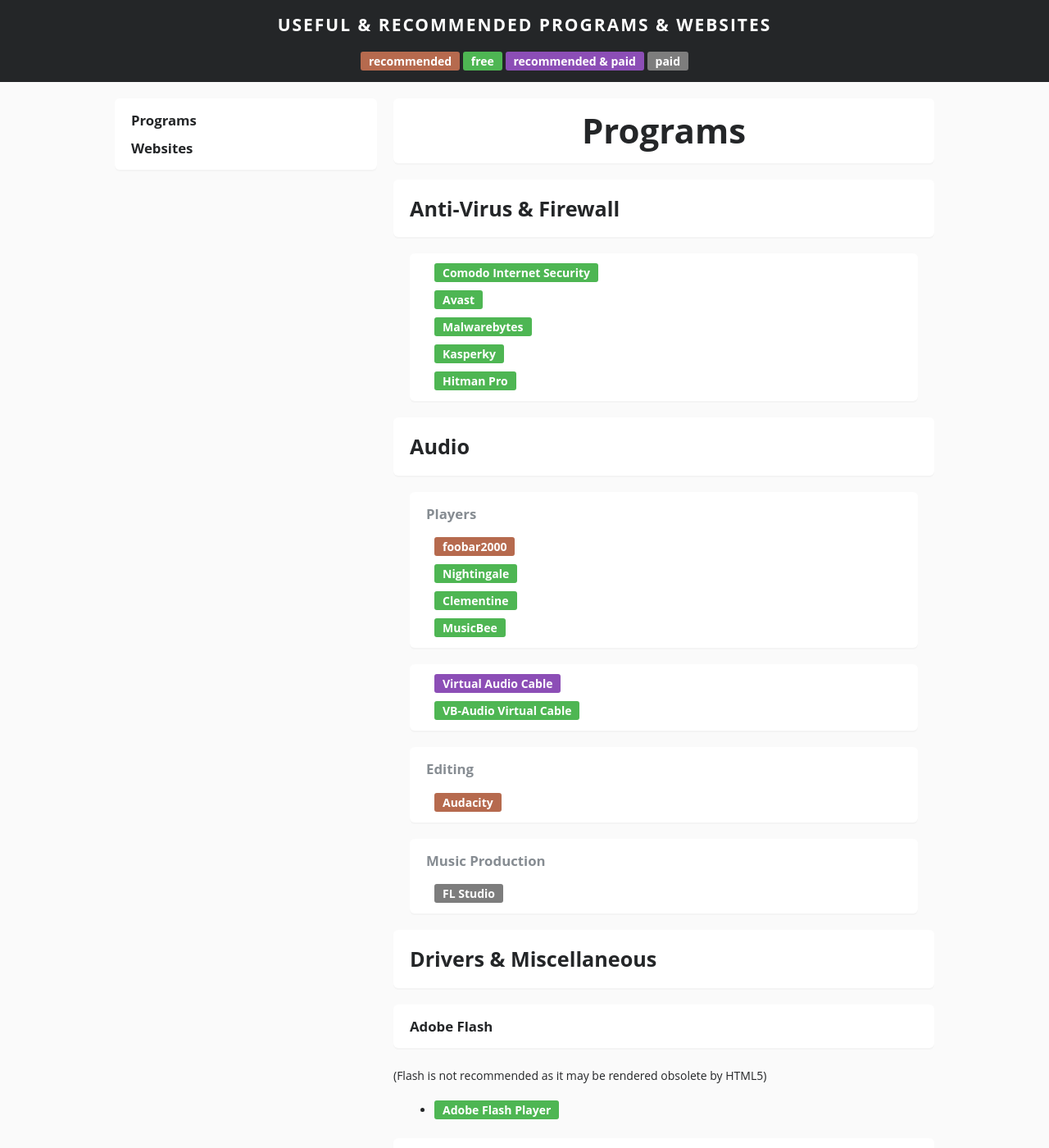
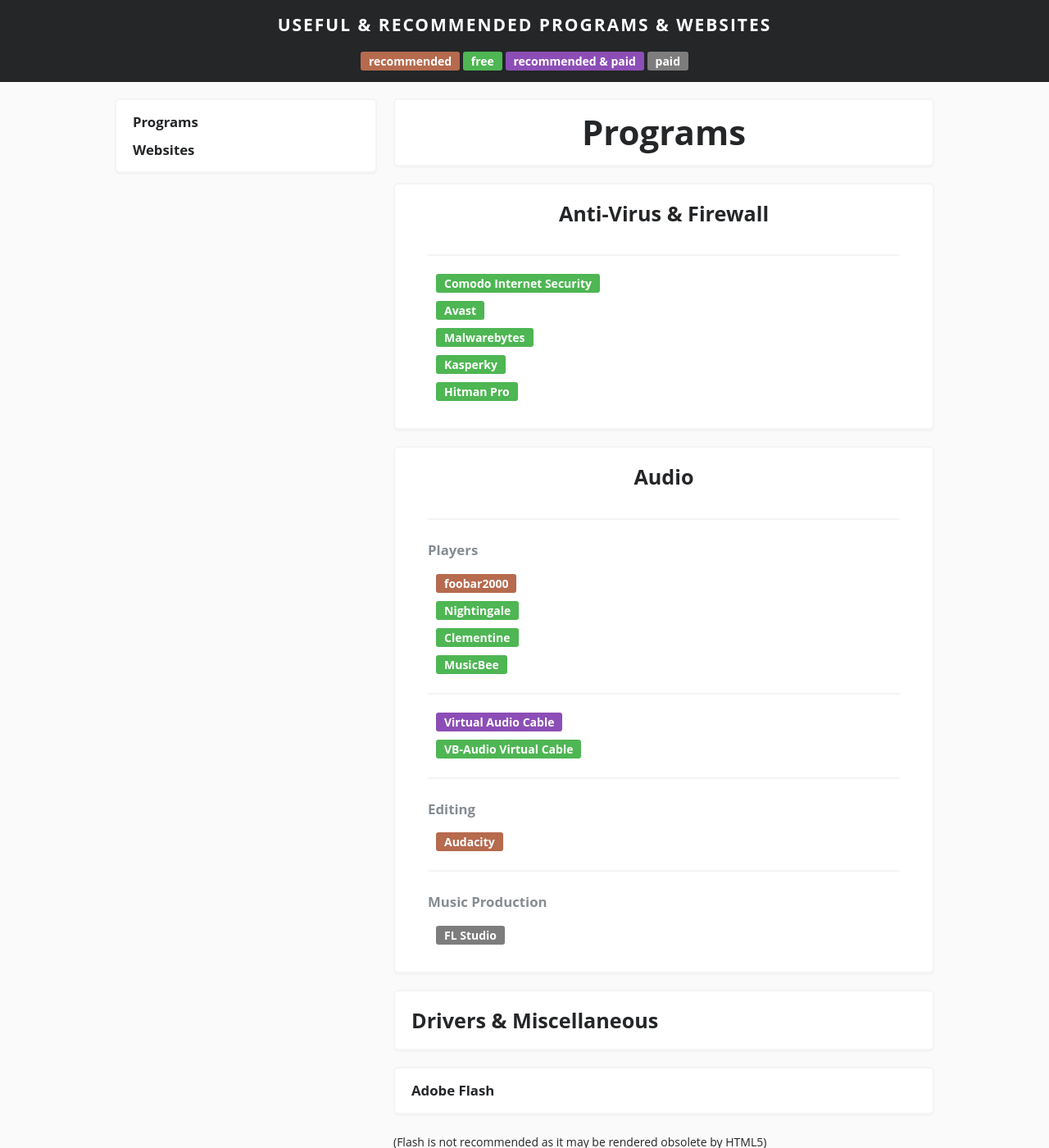
Before and after one commit to bakana808/apps-that-dont-suck, a Jekyll site: the page built from index.html, in a window 1280 px wide and 1400 px high. Shown: the whole window at 82% size. Built offline with Jekyll 4.4.1, drawn with Linux system fonts in a browser that asks for light colours; nearby versions of some CDN libraries.

Commit message:
a few changes to the card formatting

```diff
--- a/_includes/program-list.md
+++ b/_includes/program-list.md
@@ -37,7 +37,7 @@
 
 # Programs
 
-<div class="label-group programs">
+<div class="label-group">
 
 ### Anti-Virus & Firewall
 
@@ -50,6 +50,10 @@
 - {:free}[Hitman Pro][hitmanpro]
 
 </div>
+
+</div><!-- end of group -->
+
+<div class="label-group">
 
 ### Audio
 
@@ -86,6 +90,8 @@
 - {:paid}[FL Studio][flstudio]
 
 </div>
+
+</div><!-- end of group -->
 
 ### Drivers & Miscellaneous
 
--- a/css/style.scss
+++ b/css/style.scss
@@ -10,6 +10,8 @@
 $color_link--ess: #b66a4e;
 $color_link--esspaid: #8c4eb6;
 $color_link--paid: #7d7d7d;
+
+$card_shadow_color: #f4f4f4;
 
 $title-height: 60px;
 $fixed-height: 100px;
@@ -229,7 +231,8 @@
 	padding: 10px 20px;
 	margin: 20px 0px;
 	border-radius: 6px;
-	box-shadow: 0 2px #f4f4f4;
+	box-shadow: 0 2px $card_shadow_color;
+	border: 2px solid $card_shadow_color;
 }
 
 // the main program / website list
@@ -253,14 +256,16 @@
 }
 
 .label-group {
-	> h1, > h2, > h3, > h4, > h5, > h6 {
-		@extend .card;
+	@extend .card;
+	h3 {
+		text-align: center;
 	}
 }
 
 .label-subgroup {
-	@extend .card;
 	margin: 20px 20px;
+	padding-top: 20px;
+	border-top: 2px solid $card_shadow_color;
 	ul {
 		list-style: none;
 		margin: 0; padding: 0;
```
